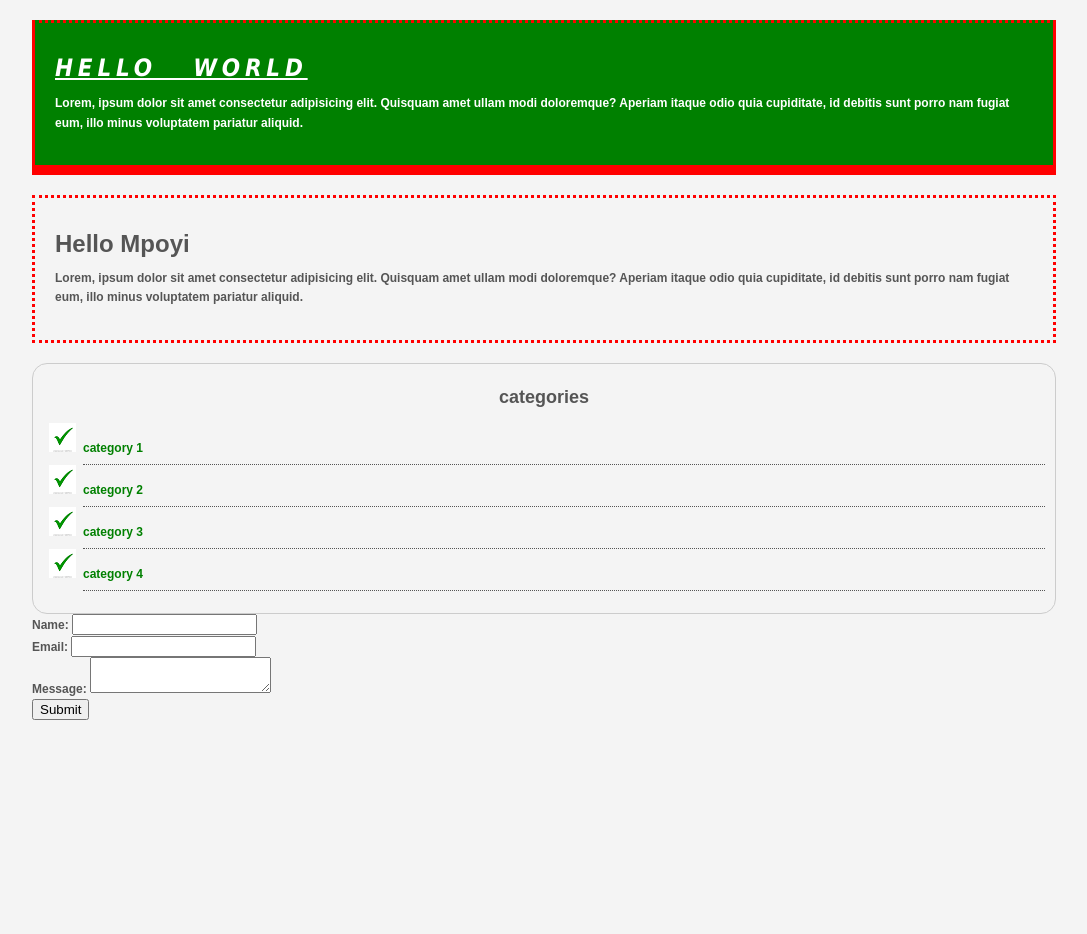
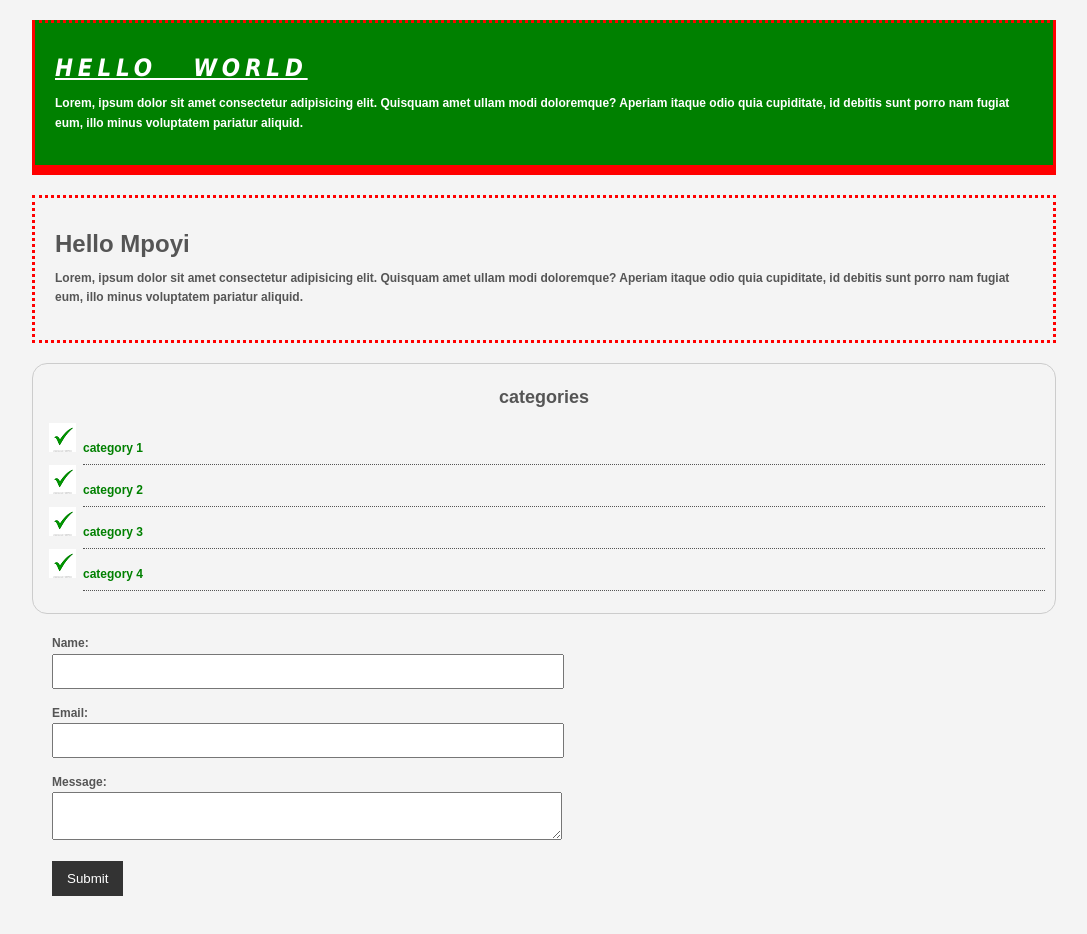
Before and after one commit to Frank1963-mpoyi/CSS-exercices, a plain HTML site: page index.html in a window 1280 px wide. Shown: the top 934 px of the page, without its empty margins (96-1183 px from the left). Drawn offline with Linux system fonts and the light colour scheme.

Commit message:
last modifier

```diff
--- a/index.html
+++ b/index.html
@@ -31,7 +31,7 @@
                 <li> <a href="#"> category 4</a></li>
             </ul>
         </div>
-        <form>
+        <form class="my-form">
             <div class="form-group">
                 <label> Name:</label>
                 <input type="text" name="name">
--- a/static/css/new.css
+++ b/static/css/new.css
@@ -17,6 +17,16 @@ body{
     margin: 0; /* its space from top execept hello world because heading has a margin by default*/
 
 }
+
+
+
+.button{
+    background-color:yellow;
+    color:#fff;
+    padding:10px 15px;
+    border:none;
+}
+
 
 a{
     text-decoration: none;
@@ -109,3 +119,29 @@ a:visited{
     border-bottom: dotted 1px;
     list-style-image: url('../images/check.png');
 }
+
+.my-form{
+    padding:20px; /* form move up*/
+}
+
+.my-form .form-group{
+    padding-bottom:15px; /* separate form group */
+}
+
+.my-form label{
+    display: block; /* put the label name up*/
+}
+
+.my-form input[type="text"], .my-form textarea{
+    padding:8px;
+    width:50% /* size of input text 50% long*/
+}
+
+.button{
+    background-color: #333;
+    color:#fff;
+    padding:10px 15px;
+    border:none;
+}
+
+NB: to continue at 50:48
```
